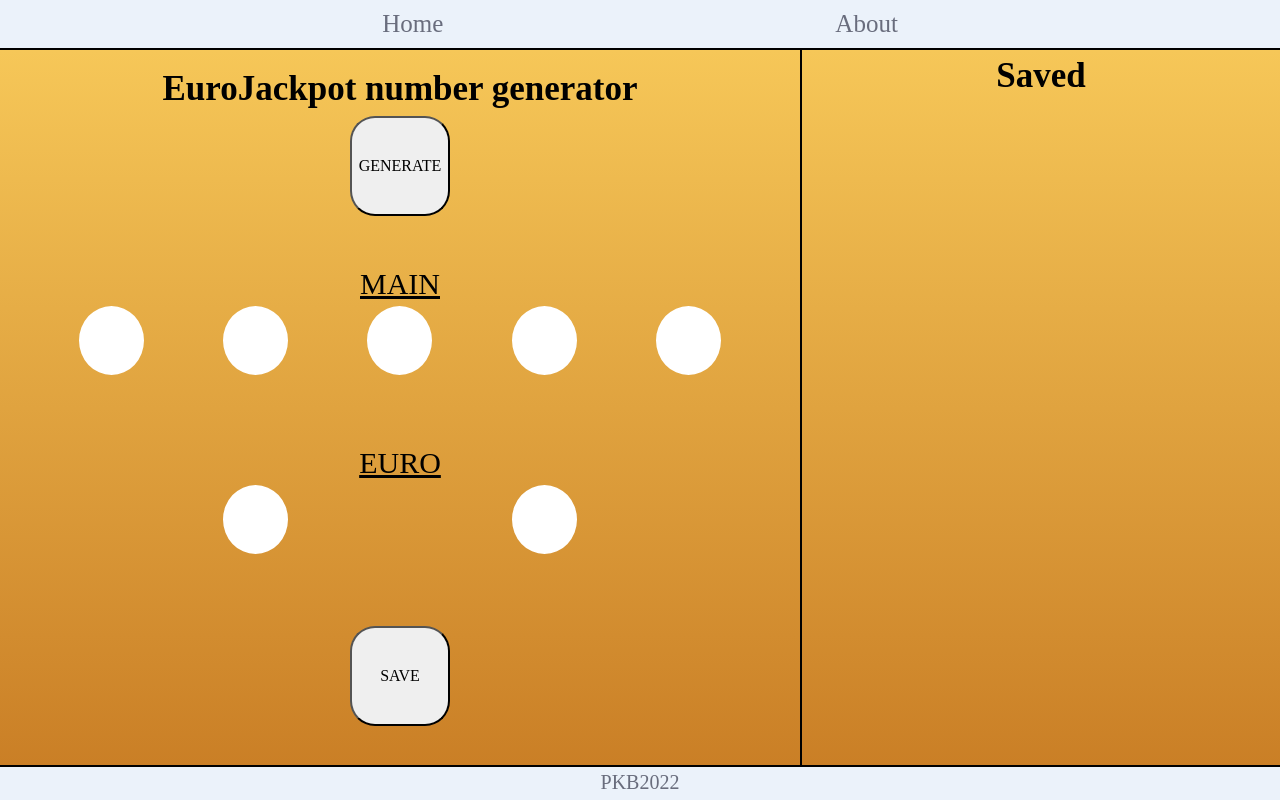
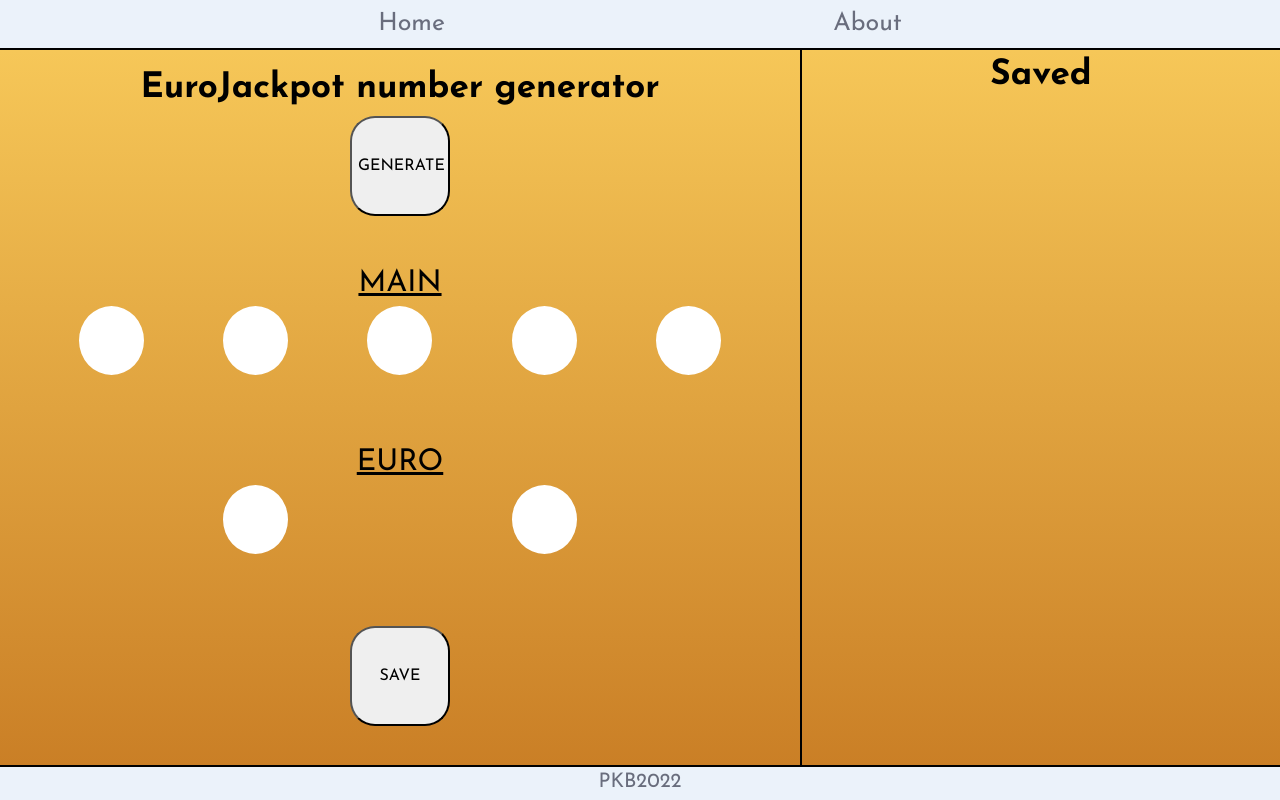
Before and after one commit to bogovich/Eurojackpot_number_generator, a plain HTML site: page index.html in a window 1280 px wide. Drawn offline with Linux system fonts and the light colour scheme.

Commit message:
about.html --> Fixed HTML structure index.html --> Imported a font from Google Fonts style.css  --> Added font family to body. Added pointer cursor when hovering above generate button.

```diff
--- a/index.html
+++ b/index.html
@@ -1,6 +1,12 @@
 <!DOCTYPE html>
 <html lang="en">
   <head>
+    <link rel="preconnect" href="https://fonts.googleapis.com" />
+    <link rel="preconnect" href="https://fonts.gstatic.com" crossorigin />
+    <link
+      href="https://fonts.googleapis.com/css2?family=Josefin+Sans:wght@400;700&display=swap"
+      rel="stylesheet"
+    />
     <link rel="stylesheet" href="style.css" />
     <meta charset="UTF-8" />
     <meta http-equiv="X-UA-Compatible" content="IE=edge" />
--- a/style.css
+++ b/style.css
@@ -73,6 +73,7 @@
 
 body {
   background: #ebf2fa;
+  font-family: "Josefin Sans", sans-serif;
   display: grid;
   grid-template-columns: 1fr;
   grid-template-rows: 50px 1fr 35px;
@@ -167,6 +168,7 @@
 }
 
 #generate-button {
+  cursor: pointer;
   border-radius: 25px;
   width: 100px;
   height: 100px;
```
Also changed, not shown: about.html (+4 -10 lines).
